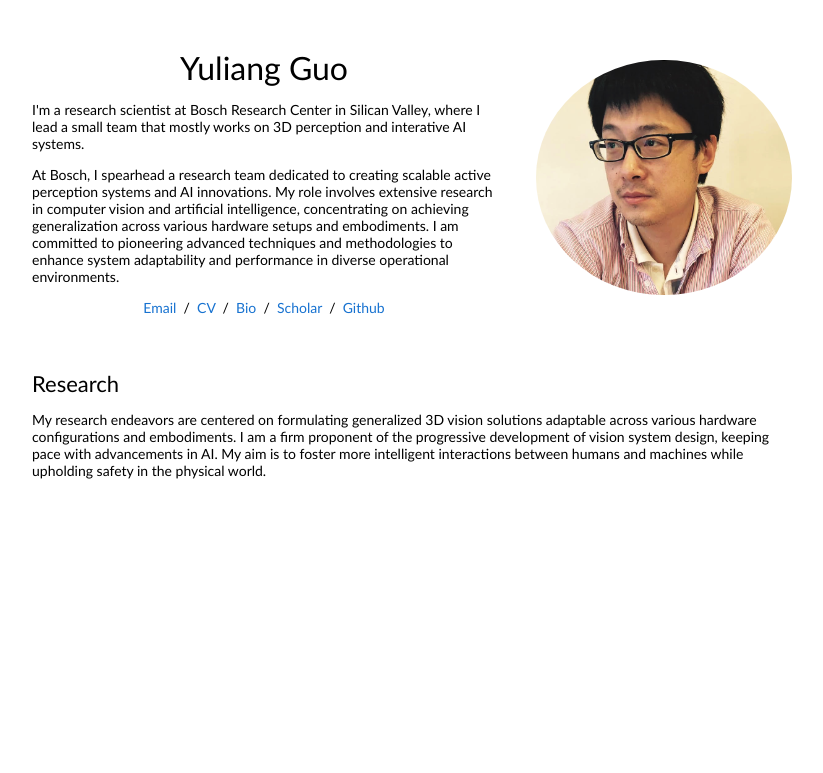
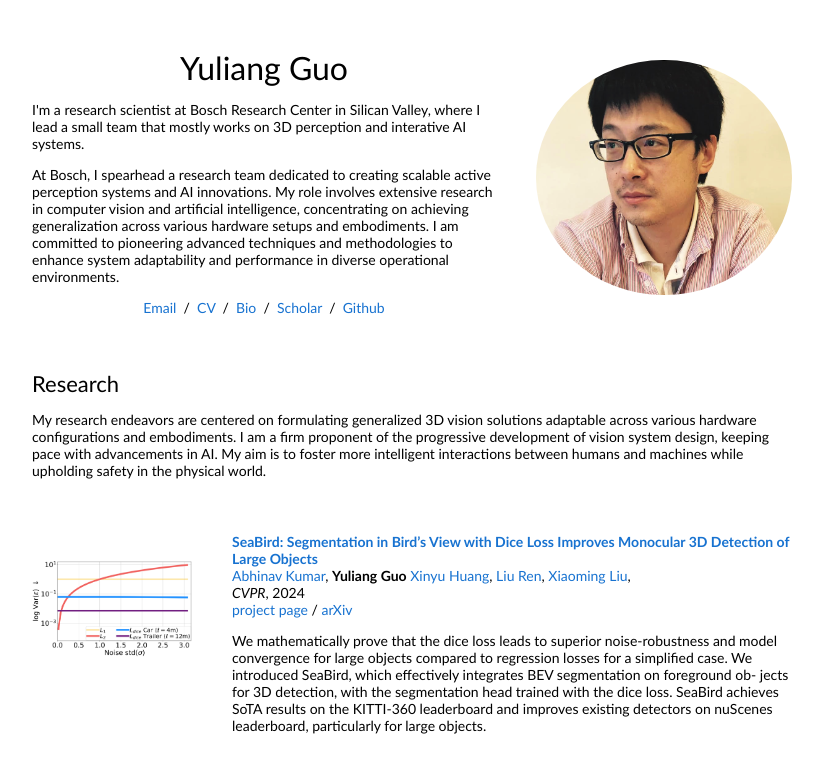
Before and after one commit to yuliangguo/yuliangguo.github.io, a Jekyll site: the page index.html, which Jekyll copies as it is, in a window 1280 px wide. Shown: the top 773 px of the page, without its empty margins (228-1051 px from the left). Built offline with Jekyll 4.4.1, drawn with Linux system fonts in a browser that asks for light colours.

Commit message:
update seabird project index

```diff
--- a/index.html
+++ b/index.html
@@ -50,5 +50,50 @@
             </tr>
           </tbody></table>
           <table style="width:100%;border:0px;border-spacing:0px;border-collapse:separate;margin-right:auto;margin-left:auto;"><tbody>
+
+    <tr onmouseout="seabird_stop()" onmouseover="seabird_start()">
+        <td style="padding:20px;width:25%;vertical-align:middle">
+            <div class="one">
+            <div class="two" id='seabird_image'><video  width=100% muted autoplay loop>
+            <source src="images/Seabird_pipeline.png" type="video/mp4">
+            Your browser does not support the video tag.
+            </video></div>
+            <img src='images/Seabird_analysis_teaser.png' width=100%>
+            </div>
+            <script type="text/javascript">
+            function seabird_start() {
+                document.getElementById('seabird_image').style.opacity = "1";
+            }
+
+            function seabird_stop() {
+                document.getElementById('seabird_image').style.opacity = "0";
+            }
+            seabird_stop()
+            </script>
+        </td>
+        <td style="padding:20px;width:75%;vertical-align:middle">
+            <a href="https://seabird-3d.github.io/">
+            <span class="papertitle">SeaBird: Segmentation in Bird’s View with Dice Loss Improves Monocular 3D Detection of Large Objects</span>
+            </a>
+            <br>
+            <a href="https://scholar.google.co.in/citations?user=BerK__sAAAAJ&hl=en">Abhinav Kumar</a>,
+            <strong>Yuliang Guo</strong>
+            <a href="https://scholar.google.com/citations?user=cL4bNBwAAAAJ&hl=en">Xinyu Huang</a>,
+            <a href="https://scholar.google.com/citations?user=6NfC90UAAAAJ&hl=en">Liu Ren</a>,
+            <a href="https://scholar.google.com/citations?user=Bii0w1oAAAAJ&hl=en">Xiaoming Liu</a>,
+            <br>
+            <em>CVPR</em>, 2024
+            <br>
+            <a href="https://github.com/abhi1kumar/SeaBird">project page</a>
+            /
+            <a href="https://github.com/abhi1kumar/SeaBird">arXiv</a>
+            <p></p>
+            <p>
+              We mathematically prove that the dice loss leads to superior noise-robustness and model convergence for large objects compared to regression losses for a simplified case. We introduced SeaBird, which effectively integrates BEV segmentation on foreground ob-
+              jects for 3D detection, with the segmentation head trained with the dice loss. SeaBird achieves SoTA results on the KITTI-360 leaderboard and improves existing detectors on nuScenes leaderboard, particularly for large objects.
+            </p>
+        </td>
+        </tr>
+
   </body>
 </html>
```
